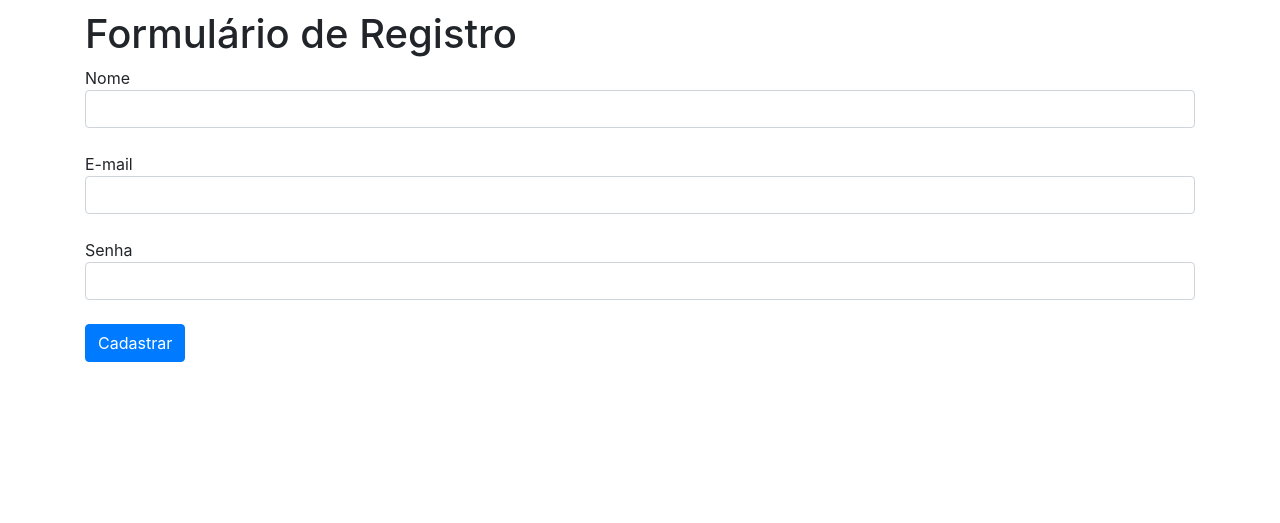
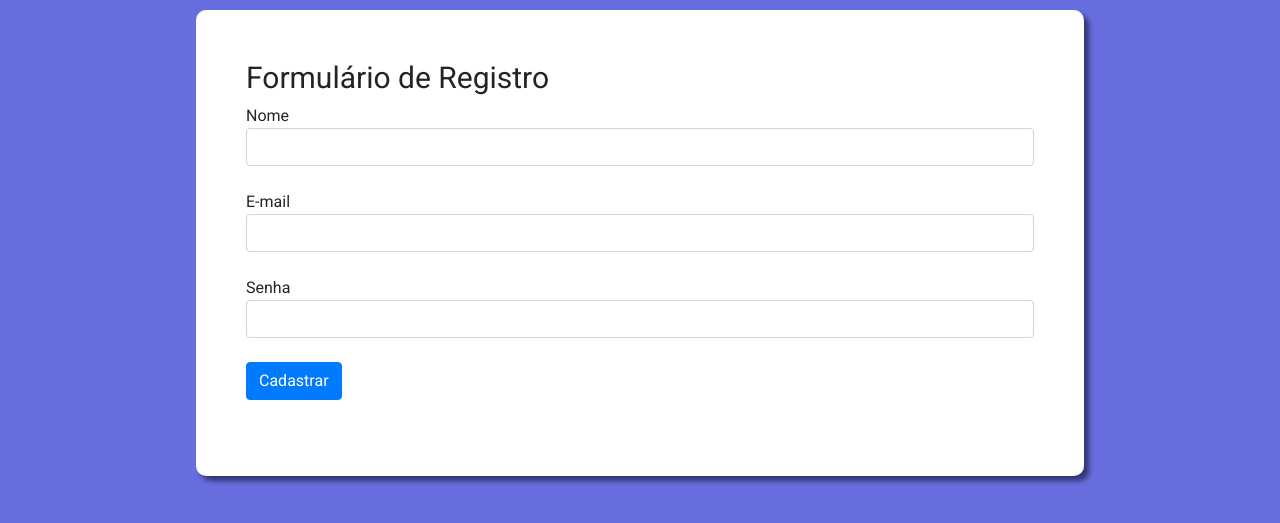
Before and after one commit to MateusAraujo23/Controle-de-Usuarios, a PHP site: page /adicionar.php in a window 1280 px wide. Shown: the top 523 px of the page. Run offline with PHP 8.4, Linux system fonts and the light colour scheme.

Commit message:
Finalizañdo estilo index e adicionar

```diff
--- a/style.css
+++ b/style.css
@@ -1,4 +1,27 @@
 body {
     padding: 5px;
     margin: 5px;
+    background: #686de0;
+    font-family: 'Roboto', sans-serif;
 }
+.btn {
+    margin-bottom: 10px;
+}
+.form {
+    border-radius: 10px;
+    background: #FFFFFF;
+    padding: 50px;
+    box-shadow: 5px 5px 5px rgba(0,0,0,0.5);
+    width: 80%;
+    margin: auto;
+}
+h1 {
+    font-size: 30px;
+}
+.tabela {
+    border-radius: 10px;
+    background: #FFFFFF;
+    box-shadow: 5px 5px 5px rgba(0,0,0,0.5);
+    margin: auto;
+    padding: 50px;
+}
```
